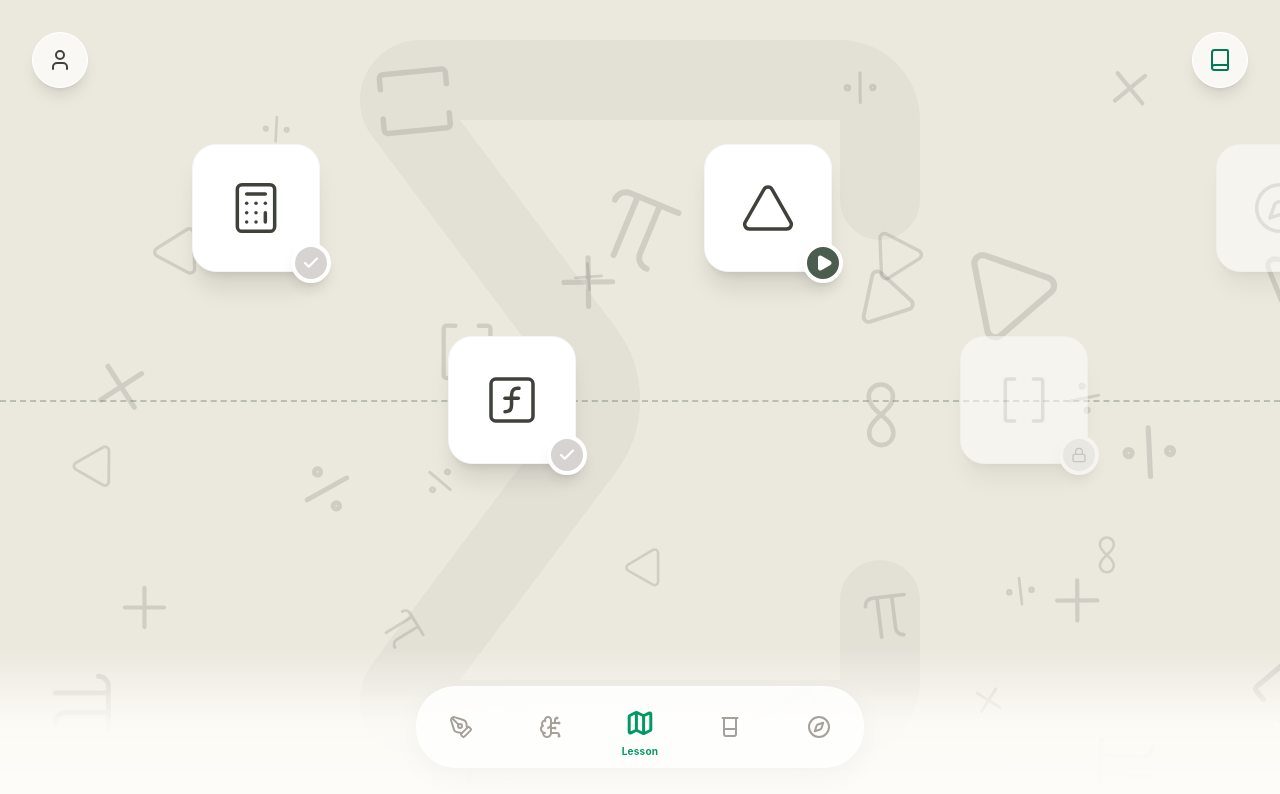
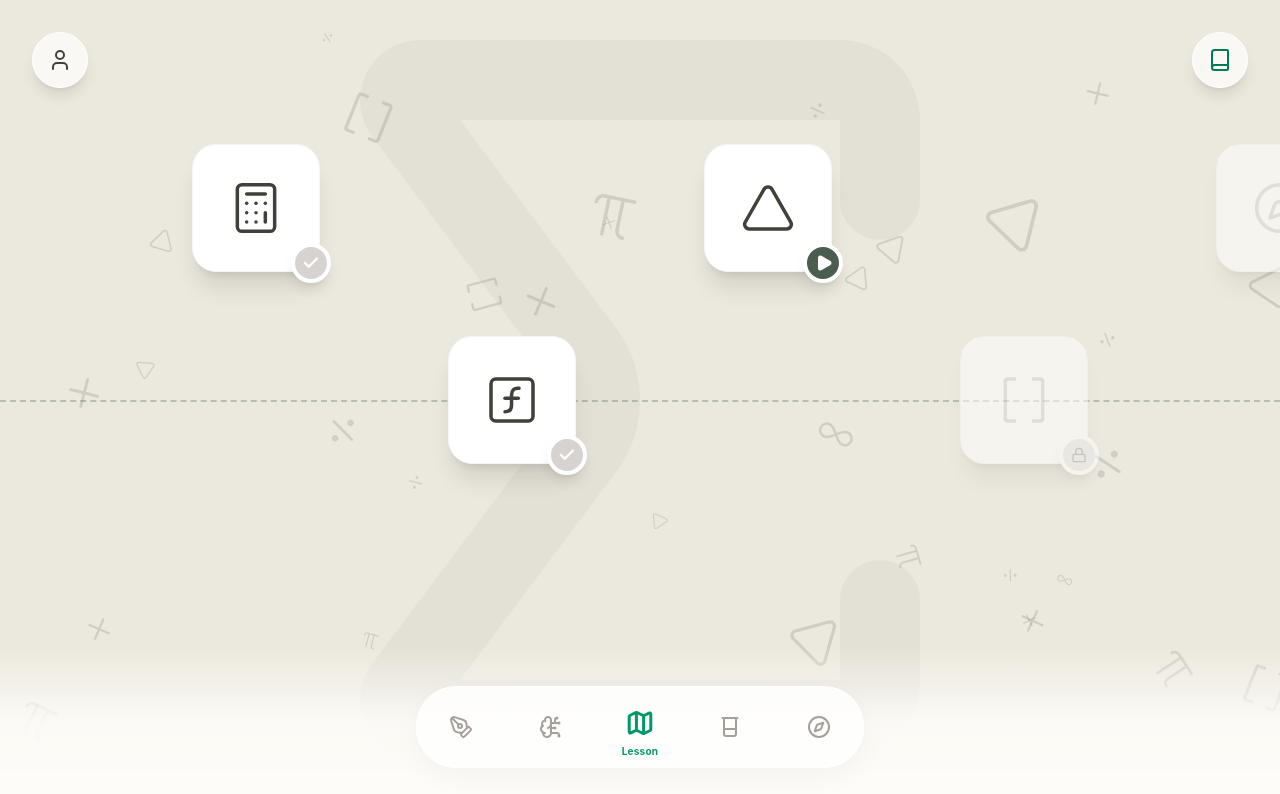
Before and after one commit to Suyogycode/kapikitab, a Next.js app: page /dashboard/lesson in a window 1280 px wide. Shown: the top 794 px of the page. Built offline with nearby package versions, Linux system fonts and the light colour scheme; a web font is replaced by a local one.

Commit message:
Updating codes

```diff
--- a/src/app/dashboard/lesson/page.tsx
+++ b/src/app/dashboard/lesson/page.tsx
@@ -23,11 +23,11 @@ const FloatingAmbientBackground = ({ icons, color }: { icons: any[], color: stri
     const generated = Array.from({ length: 35 }).map((_, i) => ({
       id: i,
       Icon: icons[Math.floor(Math.random() * icons.length)],
-      size: Math.random() * (100 - 40) + 40,
+      size: Math.random() * (60 - 16) + 16,
       left: `${Math.random() * 100}vw`,
       top: `${Math.random() * 100}vh`,
       duration: Math.random() * (80 - 40) + 40,
-      delay: Math.random() * -60,
+      delay: Math.random() * -10,
     }));
     setParticles(generated);
     setMounted(true);
```
